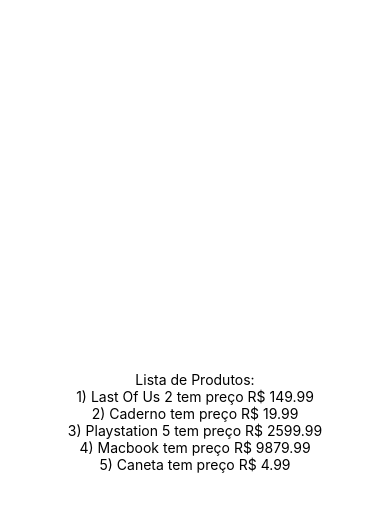
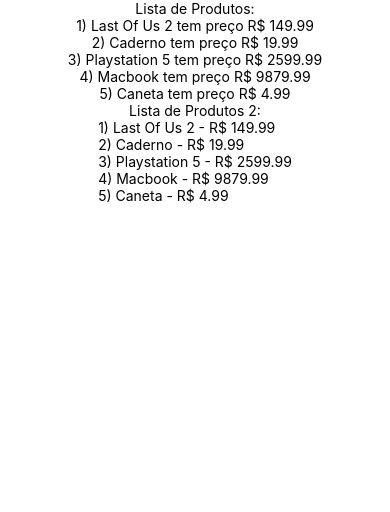
Before and after one commit to Maycdouglas/estudosReactNative, a React Native app: screen / in a window 390 px wide. Shown: the top 512 px of the page. Built offline with nearby package versions, Linux system fonts and the light colour scheme.

Commit message:
insere exemplo de FlatList

```diff
--- a/App.js
+++ b/App.js
@@ -14,6 +14,8 @@
 import Membro from './src/fundamentos/PropsChildren/Membro';
 import UsuarioLogado from './src/fundamentos/RenderizacaoCondicional2/UsuarioLogado'
 import ListaProdutos from './src/fundamentos/RenderizacaoLista/ListaProdutos';
+import ListaProdutos2 from './src/fundamentos/RenderizacaoLista/ListaProdutos2';
+
 
 
 
@@ -43,6 +45,7 @@
 
 
       <ListaProdutos></ListaProdutos>
+      <ListaProdutos2></ListaProdutos2>
 
 
 
--- /dev/null
+++ b/src/fundamentos/RenderizacaoLista/ListaProdutos2.js
@@ -0,0 +1,21 @@
+import React, { useState } from 'react';
+import { View, Text, Button, FlatList} from 'react-native';
+import produtos from './produtos';
+
+export default props => {
+
+    const produtoRender = ({item: p}) => {
+        return <Text>{p.id}) {p.nome} - R$ {p.preco}</Text>
+    }
+
+    return (
+        <>
+            <Text>Lista de Produtos 2:</Text>
+            <FlatList
+                data={produtos}
+                keyExtractor={i => `${i.id}`}
+                renderItem={produtoRender}
+            />
+        </>
+    )
+}
```
